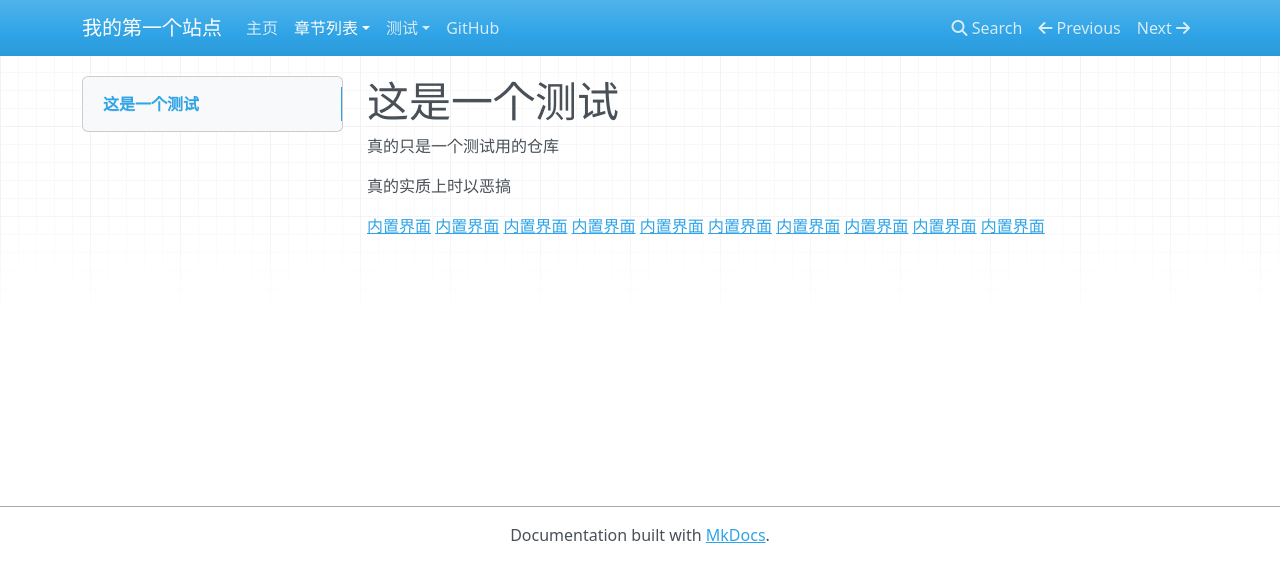
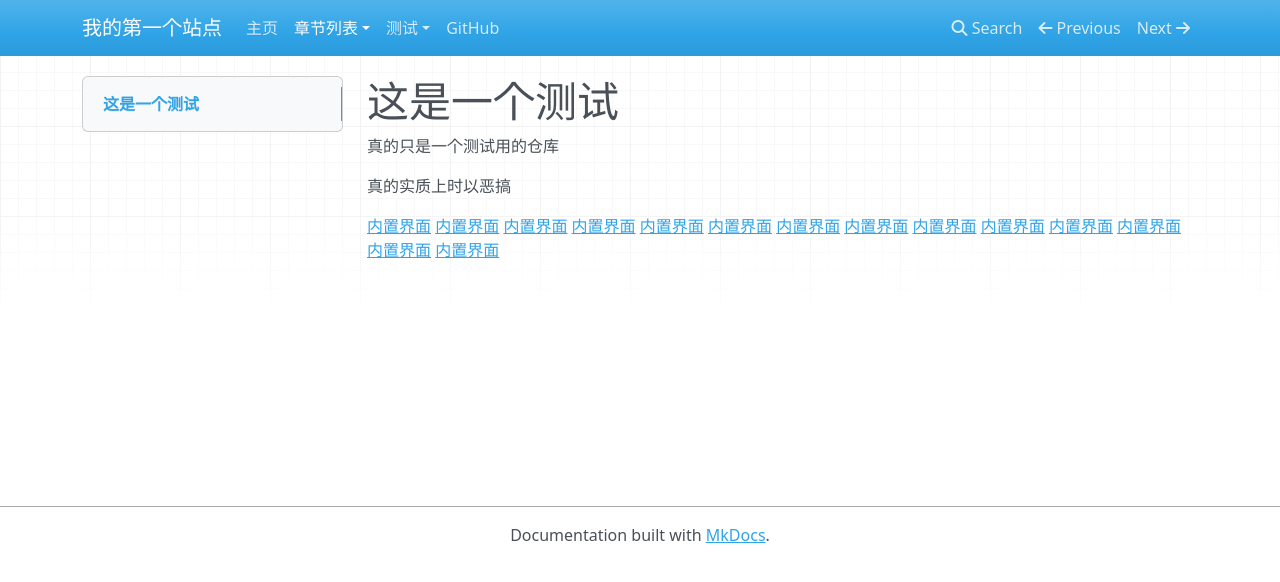
Before and after one commit to 2822969276/TokaiTeio, an MkDocs documentation site: the page built from docs/test.md, in a window 1280 px wide. Shown: the top 582 px of the page. Built offline with MkDocs 1.6.1, drawn with Linux system fonts in a browser that asks for light colours; nearby versions of some CDN libraries; a script that is not in the unit is left out.

Commit message:
chatgpt6

```diff
--- a/docs/test.md
+++ b/docs/test.md
@@ -14,3 +14,7 @@
 [内置界面](index.md)
 [内置界面](index.md)
 [内置界面](index.md)
+[内置界面](index.md)
+[内置界面](index.md)
+[内置界面](index.md)
+[内置界面](index.md)
```
